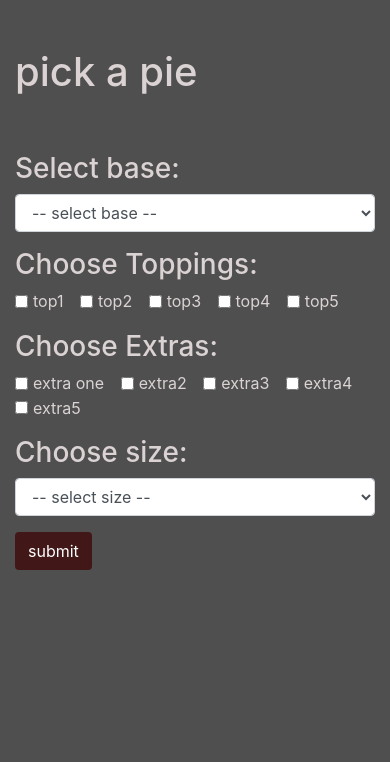
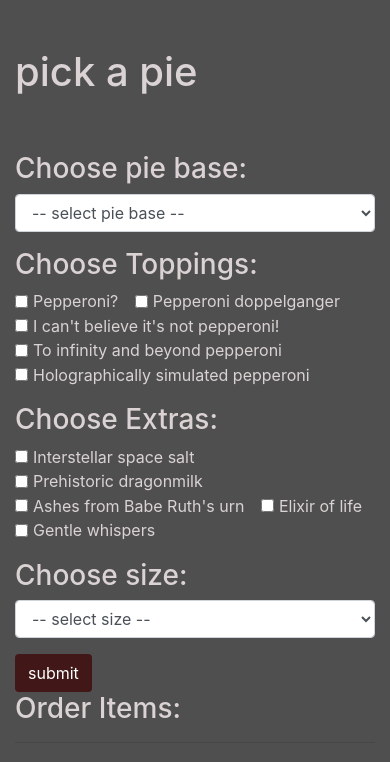
Before and after one commit to cordenbrock/pizza-parlor, a website: page index.html in a window 390 px wide. Drawn offline with Linux system fonts and the light colour scheme.

Commit message:
Make another column for displaying form results

```diff
--- a/index.html
+++ b/index.html
@@ -15,72 +15,77 @@
         <div class="col-md-6">
           <form id="form">
             <div class="form-group">
-              <h3>Select base:</h3>
+              <h3>Choose pie base:</h3>
               <select name="base" id="select-base" class="form-control" >
-                  <option value="" disabled selected value>-- select base --</option>
-                  <option id="base-one" value="base-one">base one</option>
-                  <option id="base-two" value="base-two">base two</option>
-                  <option id="base-three" value="base-three">base three</option>
+                  <option value="" disabled selected value>-- select pie base --</option>
+                  <option id="base-one" value="Grumblin' gargoyle gorgonzola crumbles">Grumblin' gargoyle gorgonzola crumbles</option>
+                  <option id="base-two" value="base-two">Unholy cheese water, unfiltered</option>
+                  <option id="base-three" value="base-three">Mystery puree of the day sauce extravaganza choice</option>
               </select>
             </div>
             <div class="form-group">
               <h3>Choose Toppings:</h3>
               <div class="form-check form-check-inline">
                 <input id="select-toppings1" class="form-check-input" type="checkbox" name="toppings" value="top1">
-                <label class="form-check-label" for="inlineCheckbox1">top1</label>
+                <label class="form-check-label" for="inlineCheckbox1">Pepperoni?</label>
               </div>
               <div class="form-check form-check-inline">
                 <input id="select-toppings2" class="form-check-input" type="checkbox" name="toppings" value="top2">
-                <label class="form-check-label" for="inlineCheckbox2">top2</label>
+                <label class="form-check-label" for="inlineCheckbox2">Pepperoni doppelganger</label>
               </div>
               <div class="form-check form-check-inline">
                 <input id="select-toppings3" class="form-check-input" type="checkbox" name="toppings" value="top3">
-                <label class="form-check-label" for="inlineCheckbox3">top3</label>
+                <label class="form-check-label" for="inlineCheckbox3">I can't believe it's not pepperoni!</label>
               </div>
               <div class="form-check form-check-inline">
                 <input id="select-toppings4" class="form-check-input" type="checkbox" name="toppings" value="top4">
-                <label class="form-check-label" for="inlineCheckbox4">top4</label>
+                <label class="form-check-label" for="inlineCheckbox4">To infinity and beyond pepperoni</label>
               </div>
               <div class="form-check form-check-inline">
                 <input id="select-toppings5" class="form-check-input" type="checkbox" name="toppings" value="top5">
-                <label class="form-check-label" for="inlineCheckbox5">top5</label>
+                <label class="form-check-label" for="inlineCheckbox5">Holographically simulated pepperoni</label>
               </div>
             </div>
             <div class="form-group">
               <h3>Choose Extras:</h3>
               <div class="form-check form-check-inline">
                 <input id="select-extra1" class="form-check-input" type="checkbox" name="extras" value="extra-one">
-                <label class="form-check-label" for="inlineCheckbox1">extra one</label>
+                <label class="form-check-label" for="inlineCheckbox1">Interstellar space salt</label>
               </div>
               <div class="form-check form-check-inline">
                 <input id="select-extra2" class="form-check-input" type="checkbox" name="extras" value="extra-two">
-                <label class="form-check-label" for="inlineCheckbox2">extra2</label>
+                <label class="form-check-label" for="inlineCheckbox2">Prehistoric dragonmilk</label>
               </div>
               <div class="form-check form-check-inline">
                 <input id="select-extra3" class="form-check-input" type="checkbox" name="extras" value="extra-three">
-                <label class="form-check-label" for="inlineCheckbox3">extra3</label>
+                <label class="form-check-label" for="inlineCheckbox3">Ashes from Babe Ruth's urn</label>
               </div>
               <div class="form-check form-check-inline">
                 <input id="select-extra4" class="form-check-input" type="checkbox" name="extras" value="extra-four">
-                <label class="form-check-label" for="inlineCheckbox4">extra4</label>
+                <label class="form-check-label" for="inlineCheckbox4">Elixir of life</label>
               </div>
               <div class="form-check form-check-inline">
                 <input id="select-extra5" class="form-check-input" type="checkbox" name="extras" value="extra-five">
-                <label class="form-check-label" for="inlineCheckbox5">extra5</label>
+                <label class="form-check-label" for="inlineCheckbox5">Gentle whispers</label>
               </div>
             </div>
             <div class="form-group">
               <h3>Choose size:</h3>
               <select name="size" id="select-size" class="form-control">
                   <option value="" disabled selected value>-- select size --</option>
-                  <option id="small" value="small">small</option>
-                  <option id="medium" value="medium">medium</option>
-                  <option id="large" value="large">large</option>
+                  <option id="small" value="small">big-wimpin' style -- (x-sm)</option>
+                  <option id="medium" value="medium">paul bunyan mode -- (xx-med)</option>
+                  <option id="large" value="large">cosmic grandiosity -- (xxx-whoa-lg)</option>
               </select>
             </div>
             <input type="submit" class="btn btn-custom" value="submit"></input>
           </form>
-          <div id="pizzas"></div>
+        </div>
+        <div class="col-md-6">
+          <h3>Order Items:</h3>
+          <div id="pizzas">
+          </div>
+          <hr>
           <div id="order-total">
           </div>
         </div>
--- a/js/pizza.js
+++ b/js/pizza.js
@@ -11,6 +11,7 @@ function Pizza(base, toppings, extras, size) {
   this.extras = extras;
   this.size = size;
   this.cost = 0;
+  // this.id = uuid();
 };
 
 Pizza.prototype.calculatePizzaCost = function() {
@@ -26,8 +27,9 @@ Pizza.prototype.calculatePizzaCost = function() {
       break;
     default: alert("please select size")
   }
-  if (this.toppings.length > 0) {this.cost += (this.toppings.length * 1)};
-  if (this.extras.length > 0) {this.cost += (this.extras.length * 2)}
+  if (this.toppings.length > 0 || this.extras.length > 0) {
+    this.cost += ((this.toppings.length * 1) + (this.extras.length * 2));
+  };
 };
 
 Order.prototype.calculateOrderCost = function() {
@@ -36,9 +38,13 @@ Order.prototype.calculateOrderCost = function() {
   for (let pizzaObj of this.items) {
     costs.push(pizzaObj.cost);
   };
-  total = costs.reduce((a,b) => a + b, 0)
+  total = costs.reduce((a,b) => a + b)
   this.cost = total;
 };
+
+Order.prototype.removeItem = function() {
+
+}
 
 
 // UI Logic
@@ -49,7 +55,6 @@ $(document).ready(function() {
 
   // form submission
   $("#form").submit(function(e) {
-    // console.log("submission pass");
     e.preventDefault();
 
     // jQuery selector variables
@@ -77,9 +82,10 @@ $(document).ready(function() {
     // organize and display user input
     let userPizza = new Pizza(baseInputted, toppingsInputted, extrasInputted, sizeInputted);
     userPizza.calculatePizzaCost();
-    $("#pizzas").append(`<p>pizzas: ${userPizza.base}, ${userPizza.toppings.join(', ')}, ${userPizza.extras.join(', ')}, ${userPizza.size}, $${userPizza.cost}</p>`);
+    userPizza
+    $("#pizzas").append(`<p><strong>Item:</strong><br>${userPizza.base} <br> ${userPizza.toppings.join(', ')} <br> ${userPizza.extras.join(', ')} <br> ${userPizza.size} <br> $${userPizza.cost}</p>`);
     order.items.push(userPizza);
     order.calculateOrderCost();
-    $("#order-total").html(`<p>pizza cost: $${order.cost}</p>`);
+    $("#order-total").html(`<p>Order Total: $${order.cost}</p>`);
   });
 });
```
Also changed, not shown: package.json (added, +15 -0 lines), specs.md (+5 -3 lines), 2 other files.
